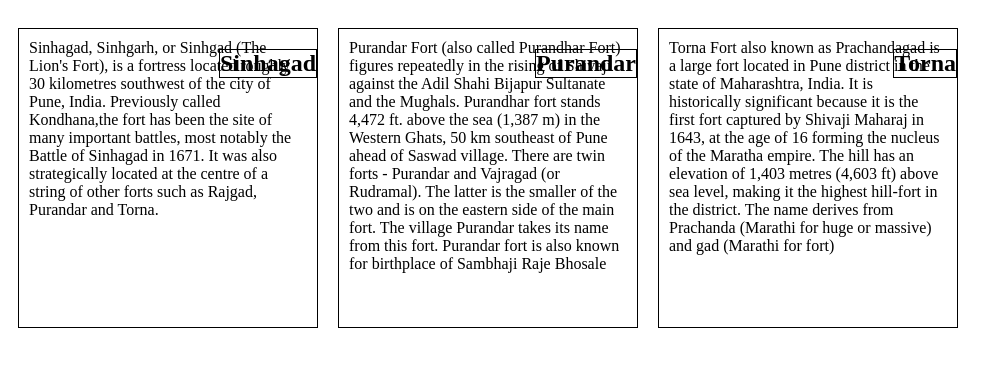
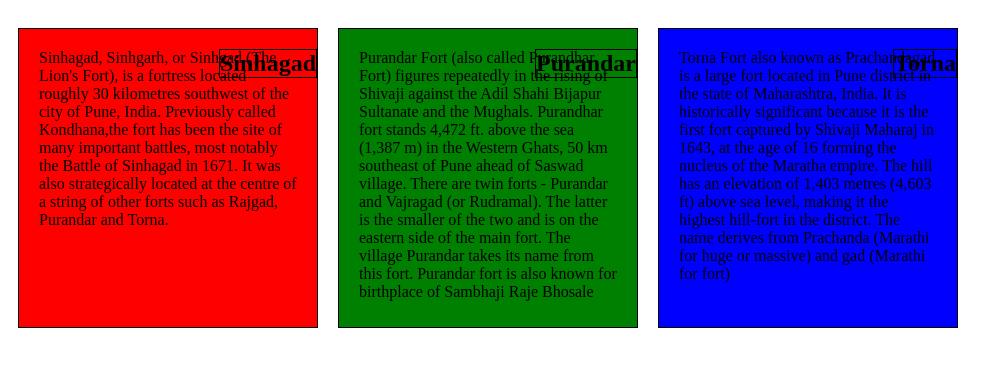
Before and after one commit to sayaliwadke/Sayali, a plain HTML site: page Module2/index.html in a window 1280 px wide. Shown: the part 48-414 px from the top of the page, without its empty margins (0-1003 px from the left). Drawn offline with Linux system fonts and the light colour scheme.

Commit message:
Update index.html

```diff
--- a/Module2/index.html
+++ b/Module2/index.html
@@ -6,17 +6,20 @@
 </head>
 <body>
 <h1 class="heading">Forts in Pune City</h1>
-<section id="box" class="col-lg-4 col-md-6 col-sm-12">
-	<div style="margin:55x"><h1 id="titleRegion">Sinhagad</h1></div>
-	Sinhagad, Sinhgarh, or Sinhgad (The Lion's Fort), is a fortress located roughly 30 kilometres southwest of the city of Pune, India. Previously called Kondhana,the fort has been the site of many important battles, most notably the Battle of Sinhagad in 1671. It was also strategically located at the centre of a string of other forts such as Rajgad, Purandar and Torna.
+<section id="box" class="bg1 col-lg-4 col-md-6 col-sm-12">
+	<h1 id="titleRegion">Sinhagad</h1></div>
+	<div id="boxContent">Sinhagad, Sinhgarh, or Sinhgad (The Lion's Fort), is a fortress located roughly 30 kilometres southwest of the city of Pune, India. Previously called Kondhana,the fort has been the site of many important battles, most notably the Battle of Sinhagad in 1671. It was also strategically located at the centre of a string of other forts such as Rajgad, Purandar and Torna.
+	</div>
 </section>
-<section id="box" class="col-lg-4 col-md-6 col-sm-12">
-	<div style="margin:55x"><h1 id="titleRegion">Purandar</h1></div>
-	Purandar Fort (also called Purandhar Fort) figures repeatedly in the rising of Shivaji against the Adil Shahi Bijapur Sultanate and the Mughals. Purandhar fort stands 4,472 ft. above the sea (1,387 m) in the Western Ghats, 50 km southeast of Pune ahead of Saswad village. There are twin forts - Purandar and Vajragad (or Rudramal). The latter is the smaller of the two and is on the eastern side of the main fort. The village Purandar takes its name from this fort. Purandar fort is also known for birthplace of Sambhaji Raje Bhosale
+<section id="box" class="bg2 col-lg-4 col-md-6 col-sm-12">
+	<h1 id="titleRegion">Purandar</h1></div>
+	<div id="boxContent">Purandar Fort (also called Purandhar Fort) figures repeatedly in the rising of Shivaji against the Adil Shahi Bijapur Sultanate and the Mughals. Purandhar fort stands 4,472 ft. above the sea (1,387 m) in the Western Ghats, 50 km southeast of Pune ahead of Saswad village. There are twin forts - Purandar and Vajragad (or Rudramal). The latter is the smaller of the two and is on the eastern side of the main fort. The village Purandar takes its name from this fort. Purandar fort is also known for birthplace of Sambhaji Raje Bhosale
+         </div>
 </section>
-<section id="box" class="col-lg-4 col-md-12 col-sm-12">
-	<div style="margin:55x"><h1 id="titleRegion">Torna</h1></div>
-    Torna Fort also known as Prachandagad is a large fort located in Pune district in the state of Maharashtra, India. It is historically significant because it is the first fort captured by Shivaji Maharaj in 1643, at the age of 16 forming the nucleus of the Maratha empire. The hill has an elevation of 1,403 metres (4,603 ft) above sea level, making it the highest hill-fort in the district. The name derives from Prachanda (Marathi for huge or massive) and gad (Marathi for fort)
+<section id="box" class=" bg3 col-lg-4 col-md-12 col-sm-12">
+	<h1 id="titleRegion">Torna</h1></div>
+        <div id="boxContent">Torna Fort also known as Prachandagad is a large fort located in Pune district in the state of Maharashtra, India. It is historically significant because it is the first fort captured by Shivaji Maharaj in 1643, at the age of 16 forming the nucleus of the Maratha empire. The hill has an elevation of 1,403 metres (4,603 ft) above sea level, making it the highest hill-fort in the district. The name derives from Prachanda (Marathi for huge or massive) and gad (Marathi for fort)
+        </div>
 </section>
 </body>
 </html>
```
